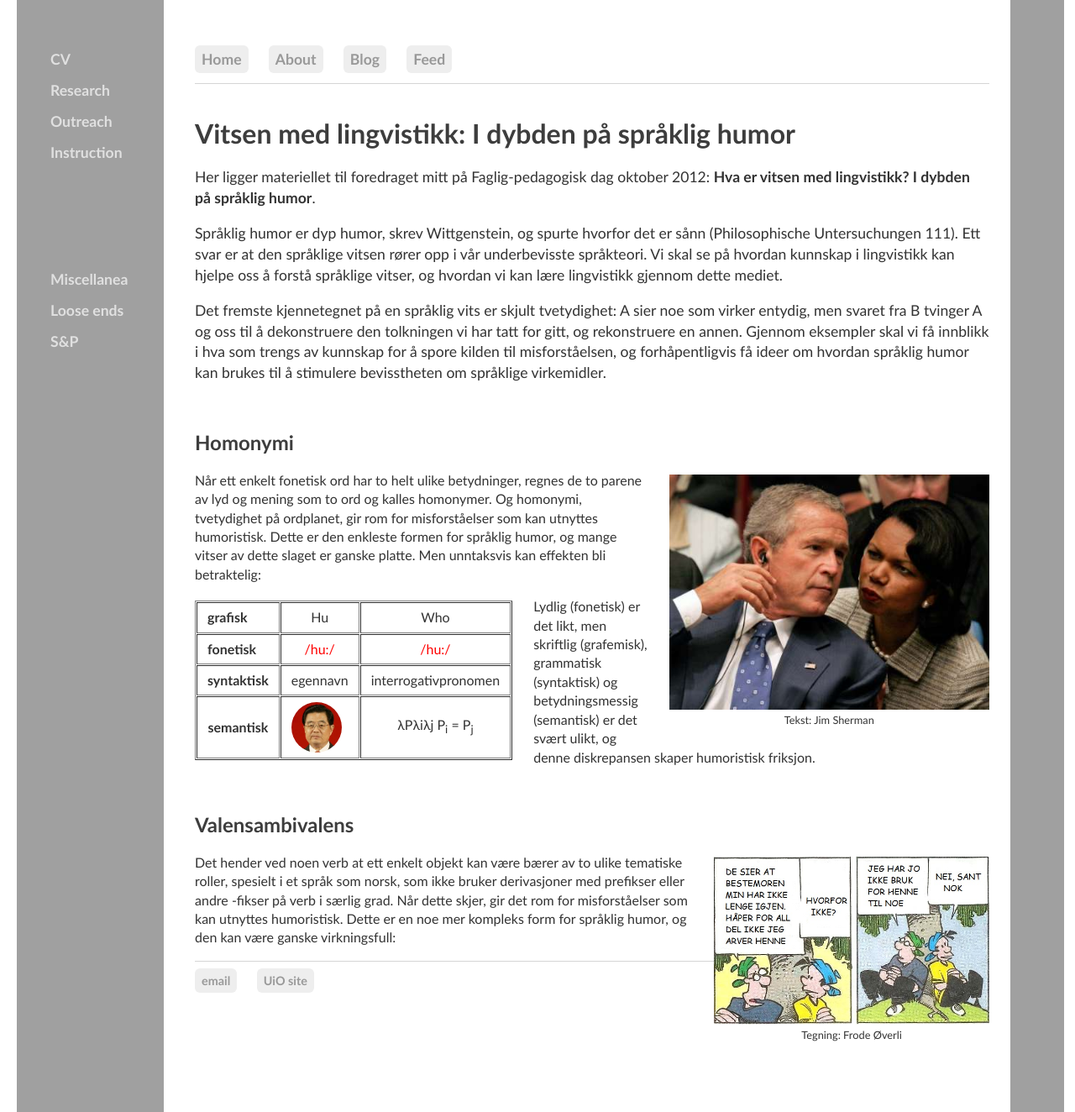
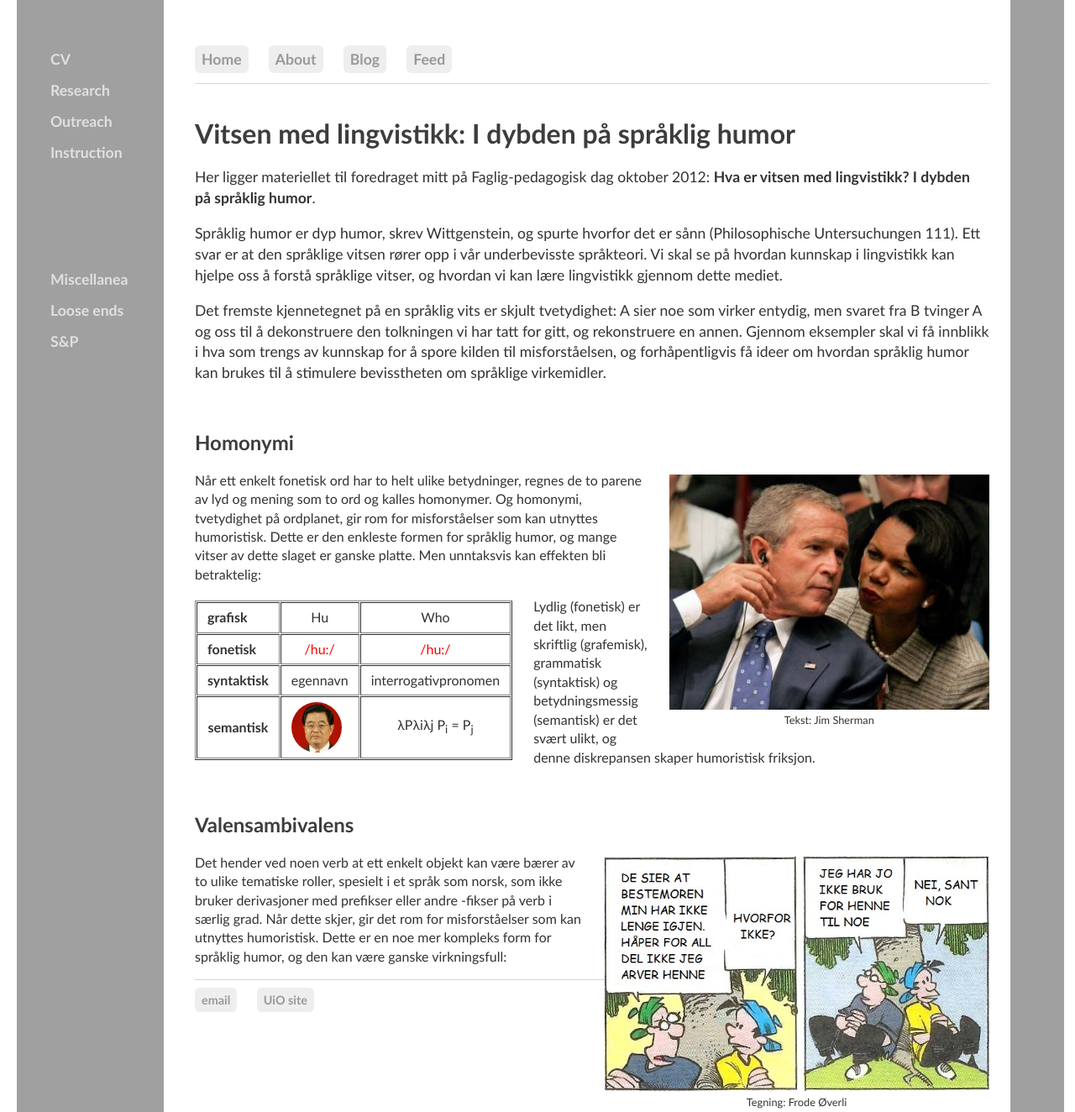
Before and after one commit to kjelljs/kjelljs.github.io, a Jekyll site: the page built from dissemination/vitsen.html, in a window 1280 px wide and 1324 px high. Shown: the whole window at 84% size. Built offline with Jekyll 4.4.1, drawn with Linux system fonts in a browser that asks for light colours.

Commit message:
Update vitsen.html

```diff
--- a/dissemination/vitsen.html
+++ b/dissemination/vitsen.html
@@ -81,6 +81,6 @@
 </p>
 <br>
 <h2>Valensambivalens</h2>
-<div style="float:right;"><figure class="rightfig"><a href="http://www.youtube.com/watch?v=rVqngNypPdM"><img src="/pics/pasankjakan.jpg" style="height: 200px"></a><figcaption>Tegning: Frode Øverli</figcaption></figure></div>
+<div style="float:right;"><figure class="rightfig"><a href="http://www.youtube.com/watch?v=rVqngNypPdM"><img src="/pics/pasankjakan.jpg" style="height: 280px"></a><figcaption>Tegning: Frode Øverli</figcaption></figure></div>
 <p>Det hender ved noen verb at ett enkelt objekt kan være bærer av to ulike tematiske roller, spesielt i et språk som norsk, som ikke bruker derivasjoner med prefikser eller andre -fikser på verb i særlig grad. Når dette skjer, gir det rom for misforståelser som kan utnyttes humoristisk. Dette er en noe mer kompleks form for språklig humor, og den kan være ganske virkningsfull:
 </p>
```
